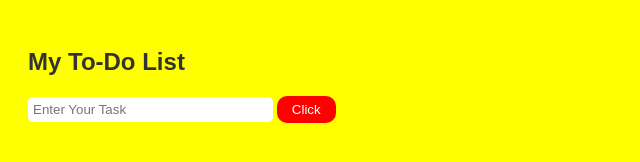
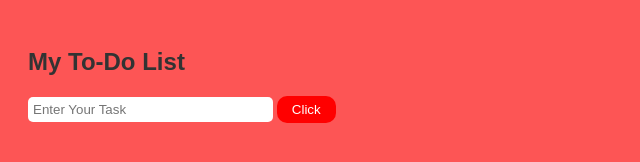
Before and after one commit to Vjamiu/myFiles-code, a plain HTML site: page index.html in a window 1280 px wide. Shown: the whole page, without its empty margins (0-640 px from the left). Drawn offline with Linux system fonts and the light colour scheme.

Commit message:
Update index.html

```diff
--- a/index.html
+++ b/index.html
@@ -15,7 +15,7 @@
 
     body{
         height: 100vh;
-        background-color:yellow;
+        background-color:#fd5555;
     }
 </style>
 <body>
```
